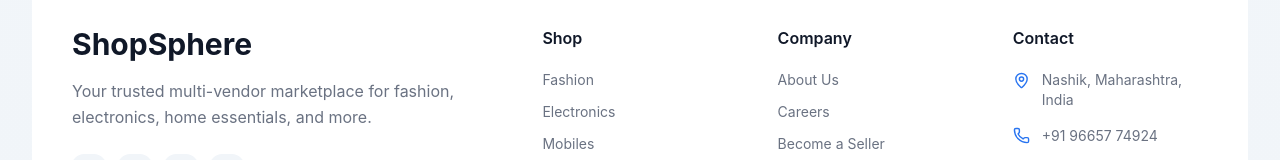
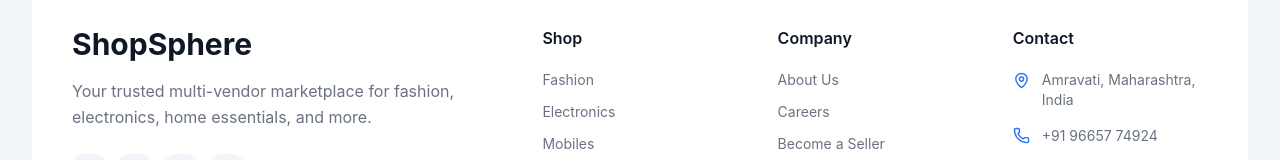
Before and after one commit to yashlodam/ecommerce_react, a React (Vite) app in the folder ecommerce_react/: page / in a window 1280 px wide. Shown: the part 7346-7506 px from the top of the page. Built offline with nearby package versions, Linux system fonts and the light colour scheme; no server answers.

Commit message:
working on footer section's

```diff
--- a/ecommerce_react/src/customer/pages/Home/Footer.jsx
+++ b/ecommerce_react/src/customer/pages/Home/Footer.jsx
@@ -161,7 +161,7 @@
             <ul className="space-y-4 text-gray-500 text-sm">
               <li className="flex items-start gap-3">
                 <MapPin size={17} className="text-[#2874f0] mt-0.5 shrink-0" />
-                <span>Nashik, Maharashtra, India</span>
+                <span>Amravati, Maharashtra, India</span>
               </li>
 
               <li className="flex items-center gap-3">
```
